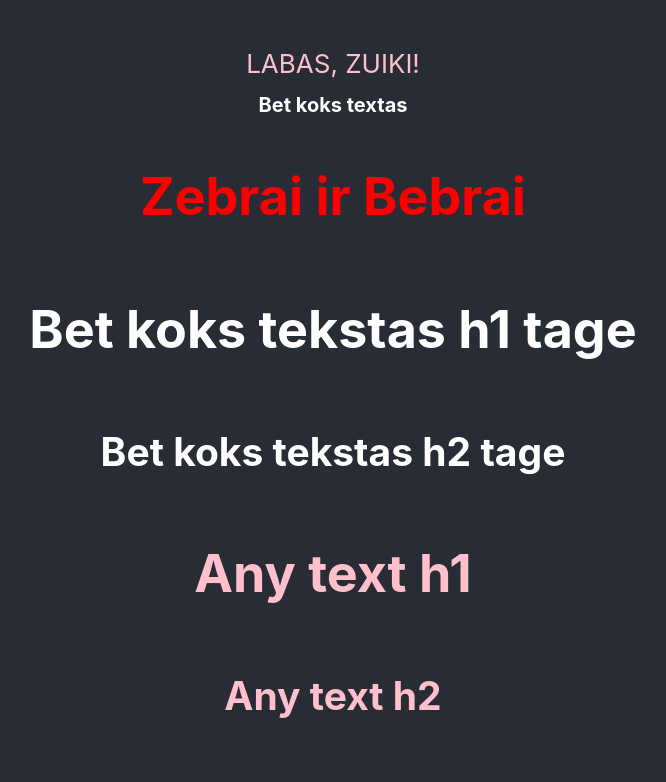
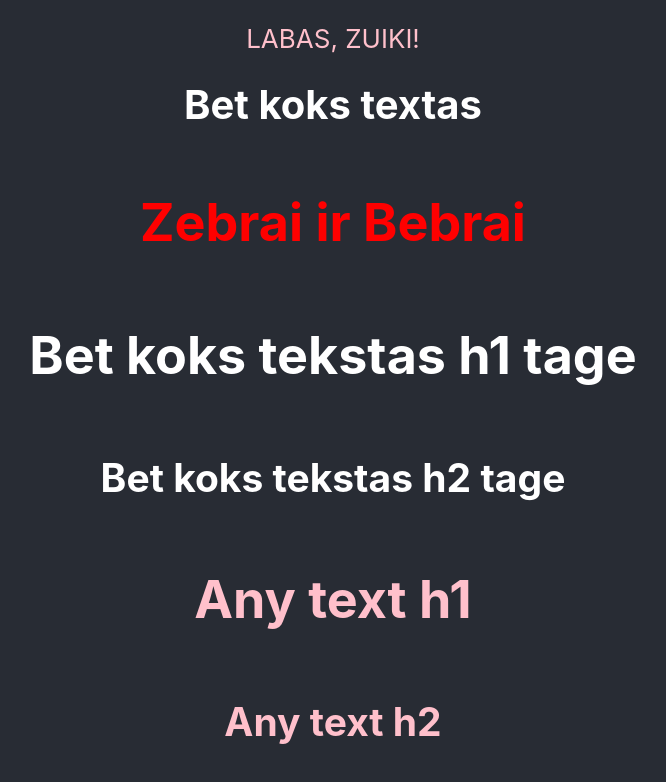
Before and after one commit to zasweted/home-work, a React (Create React App) app: page / in a window 1280 px wide. Shown: the top 782 px of the page, without its empty margins (307-973 px from the left). Built offline with nearby package versions, Linux system fonts and the light colour scheme.

Commit message:
homework

```diff
--- a/src/App.jsx
+++ b/src/App.jsx
@@ -14,7 +14,7 @@ function App() {
     <div className="App">
       <header className="App-header">
         <Zuikis></Zuikis>
-        <AnyText dydis="20px" ></AnyText>
+        <AnyText dydis="40px" ></AnyText>
         <ZebrahAndBeaver spalva={RandomColor()}></ZebrahAndBeaver>
         <DoubleText></DoubleText>
         <ThreeProps spalva='pink'></ThreeProps>
```
